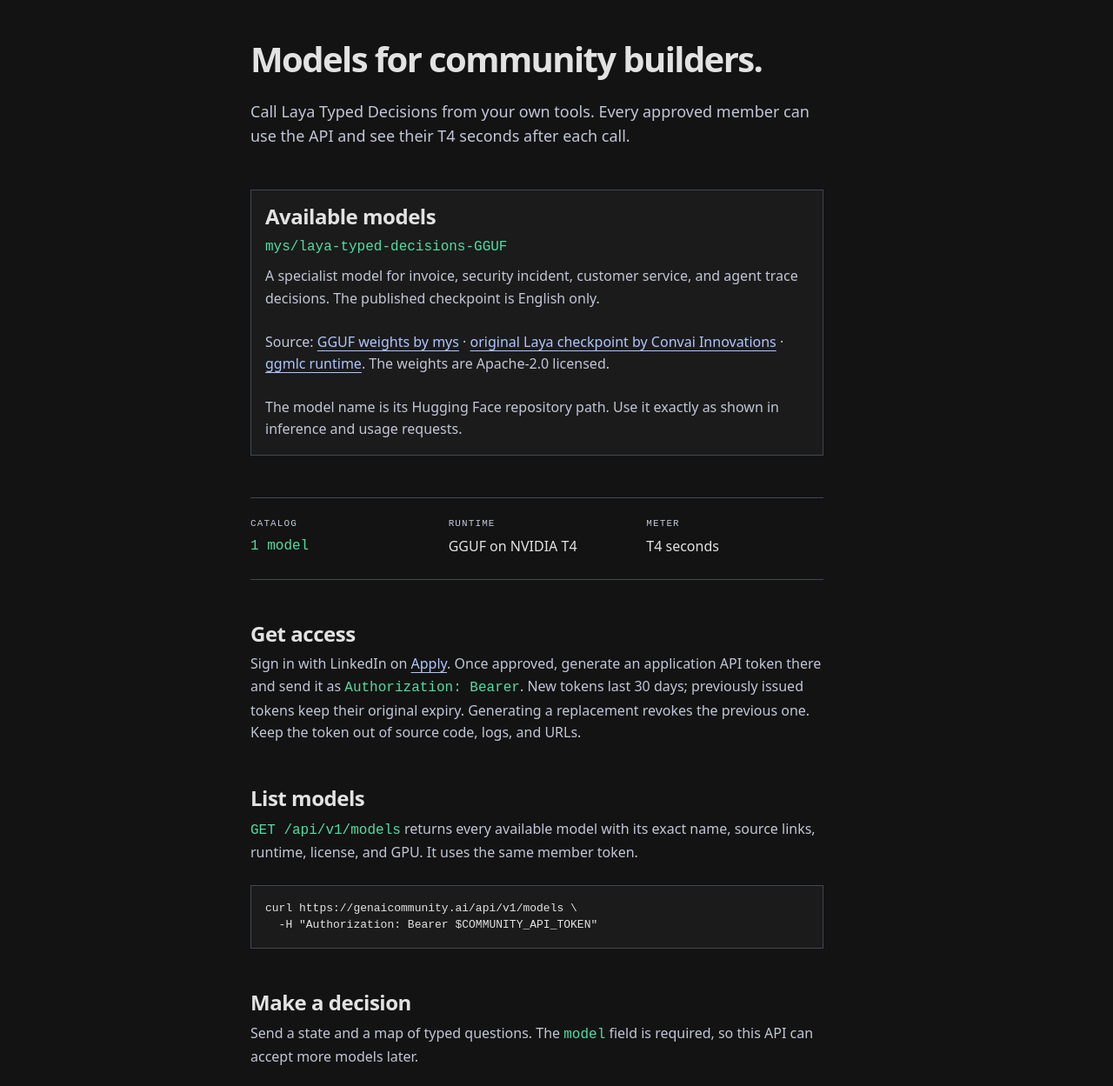
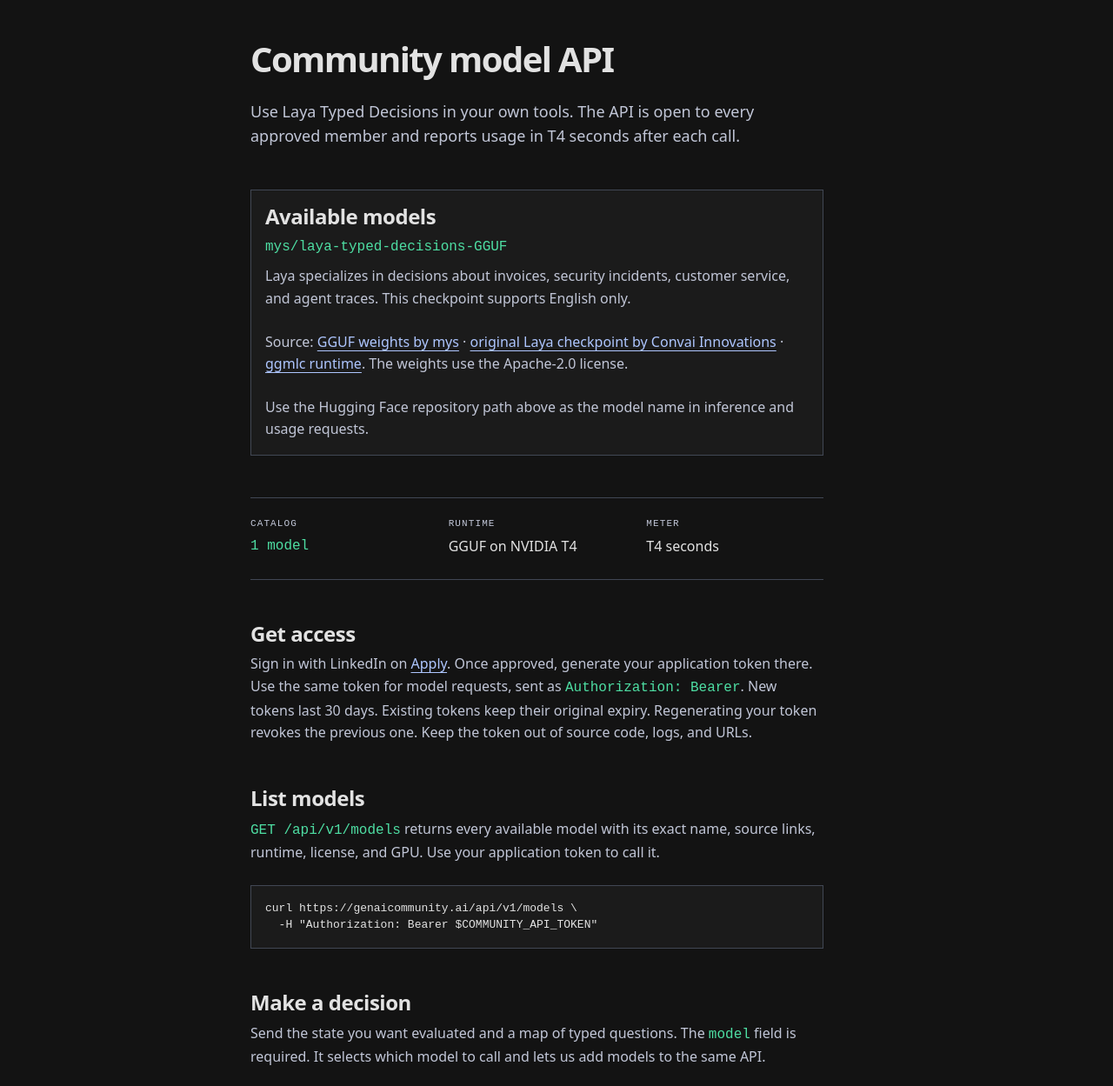
Before and after one commit to NirantK/generativeai-community-site, an Astro site: page /models in a window 1280 px wide. Shown: the part 51-1300 px from the top of the page at 87% size. Built offline with nearby package versions, Linux system fonts and the light colour scheme; Astro itself is replaced by a stand-in of ours.

Commit message:
Simplify model API documentation copy

```diff
--- a/src/pages/models.astro
+++ b/src/pages/models.astro
@@ -18,15 +18,15 @@ const example = `curl https://genaicommunity.ai/api/v1/models/infer \\
 
 <BaseLayout title="Model API" description="Member API for Laya typed decisions, with per-request GPU usage metering." sourcePath="src/pages/models.astro">
   <article class="max-w-[72ch]">
-    <h1 class="text-display-lg leading-[1.1] tracking-[-0.04em] font-bold mt-stack-md">Models for community builders.</h1>
-    <p class="text-on-surface-variant text-lg mt-stack-md">Call Laya Typed Decisions from your own tools. Every approved member can use the API and see their T4 seconds after each call.</p>
+    <h1 class="text-display-lg leading-[1.1] tracking-[-0.04em] font-bold mt-stack-md">Community model API</h1>
+    <p class="text-on-surface-variant text-lg mt-stack-md">Use Laya Typed Decisions in your own tools. The API is open to every approved member and reports usage in T4 seconds after each call.</p>
 
     <section class="mt-stack-lg border border-outline-variant bg-surface-container-low p-gutter">
       <h2 class="text-headline-md font-semibold">Available models</h2>
       <p class="font-mono text-tertiary mt-stack-sm break-all">mys/laya-typed-decisions-GGUF</p>
-      <p class="mt-stack-sm text-on-surface-variant">A specialist model for invoice, security incident, customer service, and agent trace decisions. The published checkpoint is English only.</p>
-      <p class="mt-stack-md text-on-surface-variant">Source: <a class="text-primary underline underline-offset-4" href="https://huggingface.co/mys/laya-typed-decisions-GGUF">GGUF weights by mys</a> · <a class="text-primary underline underline-offset-4" href="https://huggingface.co/convaiinnovations/laya-typed-decisions">original Laya checkpoint by Convai Innovations</a> · <a class="text-primary underline underline-offset-4" href="https://github.com/monatis/ggmlc/tree/v0.9.2/examples/laya">ggmlc runtime</a>. The weights are Apache-2.0 licensed.</p>
-      <p class="mt-stack-md text-on-surface-variant">The model name is its Hugging Face repository path. Use it exactly as shown in inference and usage requests.</p>
+      <p class="mt-stack-sm text-on-surface-variant">Laya specializes in decisions about invoices, security incidents, customer service, and agent traces. This checkpoint supports English only.</p>
+      <p class="mt-stack-md text-on-surface-variant">Source: <a class="text-primary underline underline-offset-4" href="https://huggingface.co/mys/laya-typed-decisions-GGUF">GGUF weights by mys</a> · <a class="text-primary underline underline-offset-4" href="https://huggingface.co/convaiinnovations/laya-typed-decisions">original Laya checkpoint by Convai Innovations</a> · <a class="text-primary underline underline-offset-4" href="https://github.com/monatis/ggmlc/tree/v0.9.2/examples/laya">ggmlc runtime</a>. The weights use the Apache-2.0 license.</p>
+      <p class="mt-stack-md text-on-surface-variant">Use the Hugging Face repository path above as the model name in inference and usage requests.</p>
     </section>
 
     <div class="border-y border-outline-variant mt-stack-lg py-stack-md grid sm:grid-cols-3 gap-stack-md">
@@ -37,36 +37,37 @@ const example = `curl https://genaicommunity.ai/api/v1/models/infer \\
 
     <section class="mt-stack-lg">
       <h2 class="text-headline-md font-semibold">Get access</h2>
-      <p class="mt-stack-sm text-on-surface-variant">Sign in with LinkedIn on <a class="text-primary underline underline-offset-4" href="/apply">Apply</a>. Once approved, generate an application API token there and send it as <code class="text-tertiary">Authorization: Bearer</code>. New tokens last 30 days; previously issued tokens keep their original expiry. Generating a replacement revokes the previous one. Keep the token out of source code, logs, and URLs.</p>
+      <p class="mt-stack-sm text-on-surface-variant">Sign in with LinkedIn on <a class="text-primary underline underline-offset-4" href="/apply">Apply</a>. Once approved, generate your application token there. Use the same token for model requests, sent as <code class="text-tertiary">Authorization: Bearer</code>. New tokens last 30 days. Existing tokens keep their original expiry. Regenerating your token revokes the previous one. Keep the token out of source code, logs, and URLs.</p>
     </section>
 
     <section class="mt-stack-lg">
       <h2 class="text-headline-md font-semibold">List models</h2>
-      <p class="mt-stack-sm text-on-surface-variant"><code class="text-tertiary">GET /api/v1/models</code> returns every available model with its exact name, source links, runtime, license, and GPU. It uses the same member token.</p>
+      <p class="mt-stack-sm text-on-surface-variant"><code class="text-tertiary">GET /api/v1/models</code> returns every available model with its exact name, source links, runtime, license, and GPU. Use your application token to call it.</p>
       <pre class="bg-surface-container-low border border-outline-variant p-gutter mt-stack-md overflow-x-auto text-code-sm"><code>curl https://genaicommunity.ai/api/v1/models \
   -H "Authorization: Bearer $COMMUNITY_API_TOKEN"</code></pre>
     </section>
 
     <section class="mt-stack-lg">
       <h2 class="text-headline-md font-semibold">Make a decision</h2>
-      <p class="mt-stack-sm text-on-surface-variant">Send a state and a map of typed questions. The <code class="text-tertiary">model</code> field is required, so this API can accept more models later.</p>
+      <p class="mt-stack-sm text-on-surface-variant">Send the state you want evaluated and a map of typed questions. The <code class="text-tertiary">model</code> field is required. It selects which model to call and lets us add models to the same API.</p>
       <pre class="bg-surface-container-low border border-outline-variant p-gutter mt-stack-md overflow-x-auto text-code-sm text-on-surface"><code>{example}</code></pre>
-      <p class="mt-stack-sm text-on-surface-variant">The response has <code class="text-tertiary">result</code> with the model’s answers, plus <code class="text-tertiary">usage.gpuSeconds</code>, <code class="text-tertiary">usage.totalGpuSeconds</code>, and <code class="text-tertiary">usage.requestCount</code>. Usage includes <code class="text-tertiary">gpu: "T4"</code>, <code class="text-tertiary">unit: "T4 seconds"</code>, and <code class="text-tertiary">measurement: "inference"</code>. A completed model call is metered even if the model rejects its input.</p>
+      <p class="mt-stack-sm text-on-surface-variant">The response includes <code class="text-tertiary">result</code> with the model’s answers. It also reports usage for this call in <code class="text-tertiary">usage.gpuSeconds</code>, your total in <code class="text-tertiary">usage.totalGpuSeconds</code>, and the number of calls in <code class="text-tertiary">usage.requestCount</code>.</p>
+      <p class="mt-stack-sm text-on-surface-variant">Usage includes <code class="text-tertiary">gpu: "T4"</code>, <code class="text-tertiary">unit: "T4 seconds"</code>, and <code class="text-tertiary">measurement: "inference"</code>. A completed model call is metered even if the model rejects its input.</p>
     </section>
 
     <section class="mt-stack-lg">
       <h2 class="text-headline-md font-semibold">Read your usage</h2>
       <pre class="bg-surface-container-low border border-outline-variant p-gutter mt-stack-md overflow-x-auto text-code-sm"><code>curl "https://genaicommunity.ai/api/v1/models/usage?model=mys%2Flaya-typed-decisions-GGUF" \
   -H "Authorization: Bearer $COMMUNITY_API_TOKEN"</code></pre>
-      <p class="mt-stack-sm text-on-surface-variant">T4 seconds measure elapsed inference time inside the allocated GPU container. They exclude cold start, time waiting outside the container, and idle time. The number is an API usage meter, not a bill or a reading of GPU processor utilization. The total is tied to your member account and survives token renewal.</p>
+      <p class="mt-stack-sm text-on-surface-variant">T4 seconds measure elapsed inference time inside the allocated GPU container. Startup, time waiting outside the container, and idle time are excluded. This meter does not measure GPU utilization or billed usage. Your total belongs to your member account, so it stays the same when you renew your token.</p>
     </section>
 
     <section class="mt-stack-lg border-t border-outline-variant pt-stack-md">
       <h2 class="text-headline-md font-semibold">Endpoints</h2>
       <dl class="mt-stack-md divide-y divide-outline-variant border-y border-outline-variant">
         <div class="py-3 sm:grid sm:grid-cols-[260px_1fr] gap-gutter"><dt class="font-mono text-code-sm text-tertiary">GET /api/v1/models</dt><dd class="text-on-surface-variant">List models currently available to members.</dd></div>
-        <div class="py-3 sm:grid sm:grid-cols-[260px_1fr] gap-gutter"><dt class="font-mono text-code-sm text-tertiary">POST /api/v1/models/infer</dt><dd class="text-on-surface-variant">Run typed decisions and return per-call and cumulative usage.</dd></div>
-        <div class="py-3 sm:grid sm:grid-cols-[260px_1fr] gap-gutter"><dt class="font-mono text-code-sm text-tertiary">GET /api/v1/models/usage</dt><dd class="text-on-surface-variant">Read your current total for a named model.</dd></div>
+        <div class="py-3 sm:grid sm:grid-cols-[260px_1fr] gap-gutter"><dt class="font-mono text-code-sm text-tertiary">POST /api/v1/models/infer</dt><dd class="text-on-surface-variant">Run typed decisions and return usage for this call and your account total.</dd></div>
+        <div class="py-3 sm:grid sm:grid-cols-[260px_1fr] gap-gutter"><dt class="font-mono text-code-sm text-tertiary">GET /api/v1/models/usage</dt><dd class="text-on-surface-variant">Get your total usage for a model.</dd></div>
       </dl>
       <p class="mt-stack-md"><a class="text-primary underline underline-offset-4" href="/openapi.json">Full OpenAPI specification</a></p>
     </section>
```
